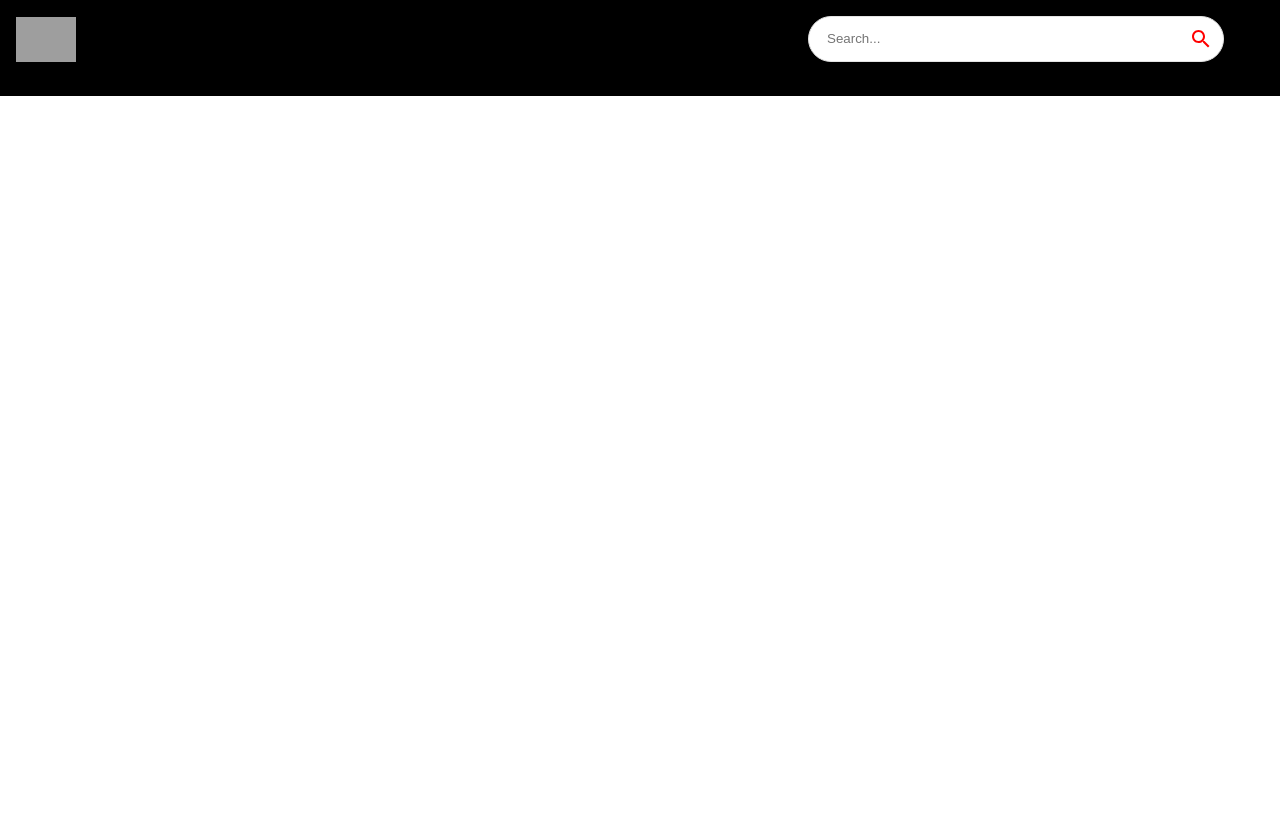
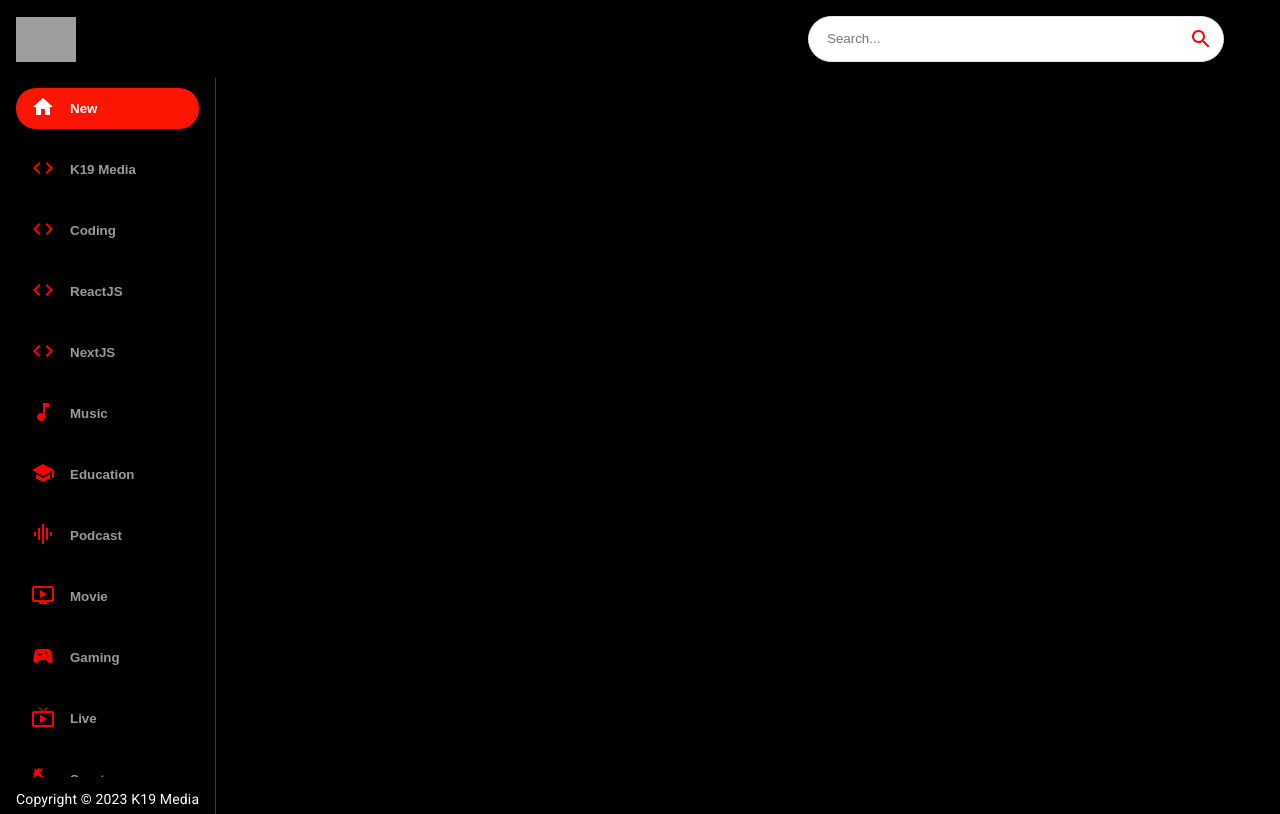
Before and after one commit to KaanArslan19/K19-Media, a React (Create React App) app: page / in a window 1280 px wide. Built offline with nearby package versions, Linux system fonts and the light colour scheme; grey boxes are pictures that could not be loaded.

Commit message:
sidebar styling completed

```diff
--- a/src/components/Feed.jsx
+++ b/src/components/Feed.jsx
@@ -1,8 +1,23 @@
-import React from 'react'
+import  { useState, useEffect } from "react";
+import { Box, Stack, Typography } from "@mui/material";
+import Sidebar from "./Sidebar";
+
 
 const Feed = () => {
   return (
-    <div>Feed</div>
+    <Stack
+    sx={{ flexDirection: { sx: "column", md: "row" } }}
+    >
+      <Box sx={{ height: { sx: "auto", md: "92vh" }, borderRight: "1px solid #3d3d3d", px: { sx: 0, md: 2 } }} >
+        <Sidebar/>
+
+        <Typography className="copyright" variant="body2" sx={{ mt: 1.5, color: "#fff", }}>
+          Copyright © 2023 K19 Media
+        </Typography>
+      </Box>
+
+
+    </Stack>
   )
 }
 
--- /dev/null
+++ b/src/components/Sidebar.jsx
@@ -0,0 +1,31 @@
+import { Stack } from "@mui/material"
+import { categories } from "../utils/constants"
+
+const selectedCategory = 'New';
+
+const Sidebar = () => {
+  return (
+    <Stack
+    direction="row"
+    sx={{
+      overflowY: "auto",
+      height: { sx: "auto", md: "95%" },
+      flexDirection: { md: "column" },
+    }}
+    >
+        {categories.map((category) => (
+            <button className="category-btn"
+            style={{background: category.name === selectedCategory && '#FC1503', color: 'white' }}
+            key={category.name}>
+                <span style={{ color: category.name === selectedCategory ? "white" : "red", marginRight: "15px" }}>{category.icon}</span>
+                <span style={{ opacity: category.name === selectedCategory ? "1" : "0.6" }}>{category.name}</span>
+
+            </button>
+        ))}
+
+
+    </Stack>
+  )
+}
+
+export default Sidebar
--- a/src/components/index.js
+++ b/src/components/index.js
@@ -8,3 +8,4 @@
 export { default as VideoDetail } from './VideoDetail';
 export { default as SearchFeed } from './SearchFeed';
 export { default as SearchBar } from './SearchBar';
+export { default as Sidebar } from './Sidebar';
--- a/src/utils/constants.js
+++ b/src/utils/constants.js
@@ -16,7 +16,7 @@
 
 export const categories = [
   { name: 'New', icon: <HomeIcon />, },
-  { name: 'JS Mastery', icon: <CodeIcon />, },
+  { name: 'K19 Media', icon: <CodeIcon />, },
   { name: 'Coding', icon: <CodeIcon />, },
   { name: 'ReactJS', icon: <CodeIcon />, },
   { name: 'NextJS', icon: <CodeIcon />, },
```
